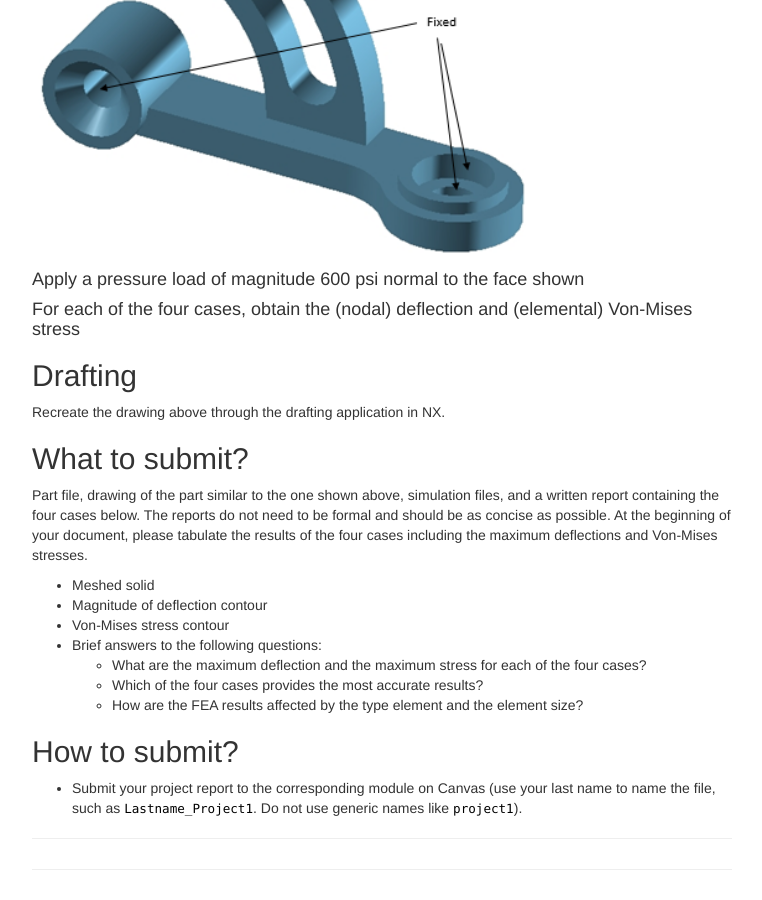
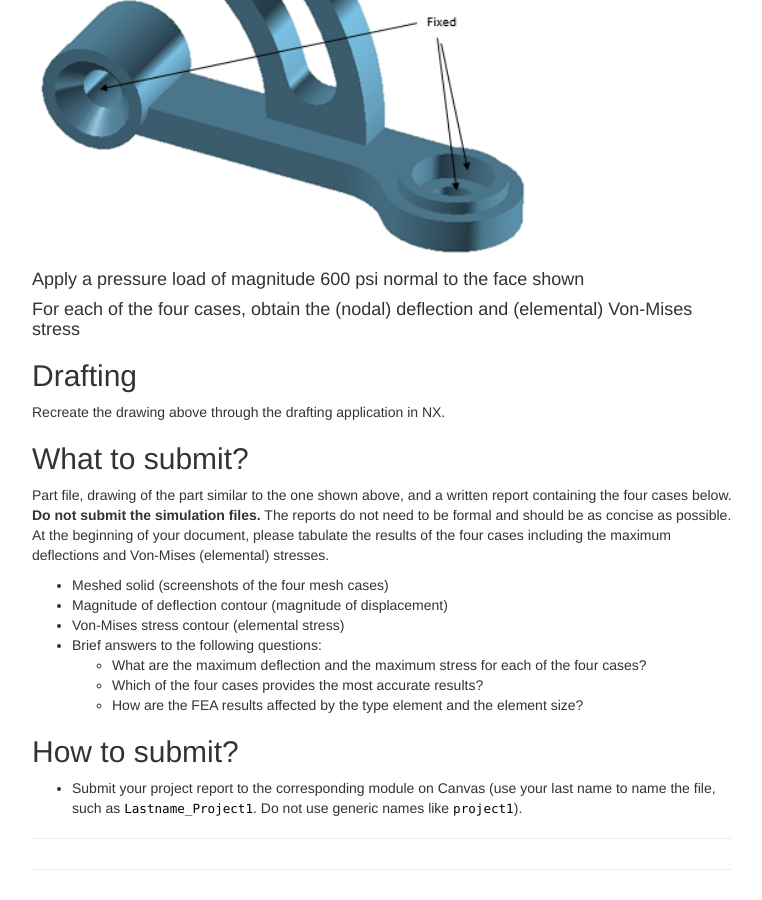
Before and after one commit to me5763/lab-fs19, a Jekyll site: the page built from pages/project-3.md, in a window 1280 px wide and 900 px high, scrolled down 1718 px. Shown: the whole window, without its empty margins (258-1020 px from the left). Built offline with Jekyll 4.4.1, drawn with Linux system fonts in a browser that asks for light colours; nearby versions of some CDN libraries; comment, search, counter and statistics services are not loaded.

Commit message:
Update project-3.md

```diff
--- a/pages/project-3.md
+++ b/pages/project-3.md
@@ -48,11 +48,11 @@ Recreate the drawing above through the drafting application in NX.
 
 ## What to submit?
 
-Part file, drawing of the part similar to the one shown above, simulation files, and a written report containing the four cases below. The reports do not need to be formal and should be as concise as possible. At the beginning of your document, please tabulate the results of the four cases including the maximum deflections and Von-Mises stresses.
+Part file, drawing of the part similar to the one shown above, and a written report containing the four cases below. **Do not submit the simulation files.** The reports do not need to be formal and should be as concise as possible. At the beginning of your document, please tabulate the results of the four cases including the maximum deflections and Von-Mises (elemental) stresses.
 
-- Meshed solid
-- Magnitude of deflection contour
-- Von-Mises stress contour
+- Meshed solid (screenshots of the four mesh cases)
+- Magnitude of deflection contour (magnitude of displacement)
+- Von-Mises stress contour (elemental stress)
 - Brief answers to the following questions:
   - What are the maximum deflection and the maximum stress for each of the four cases?
   - Which of the four cases provides the most accurate results?
```
